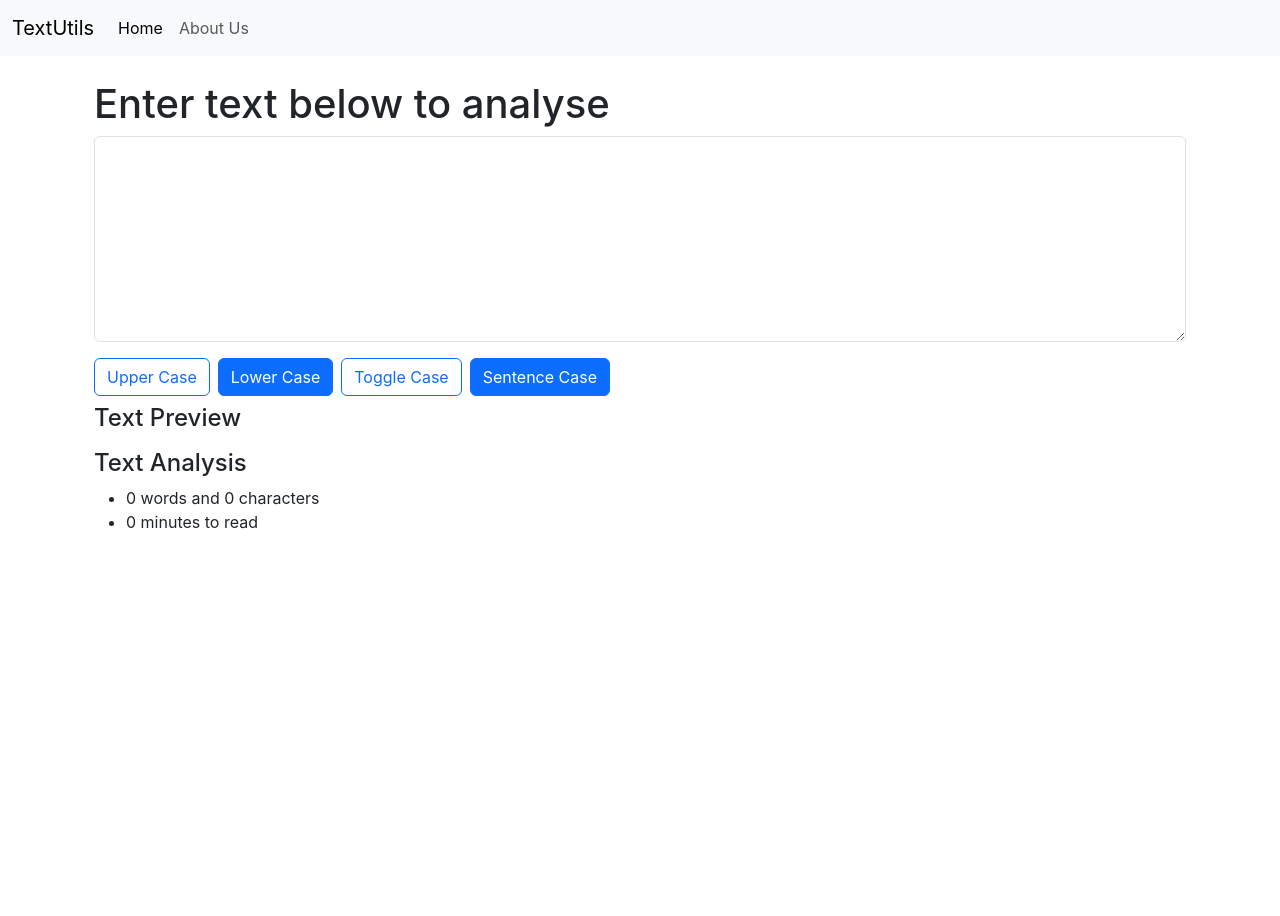
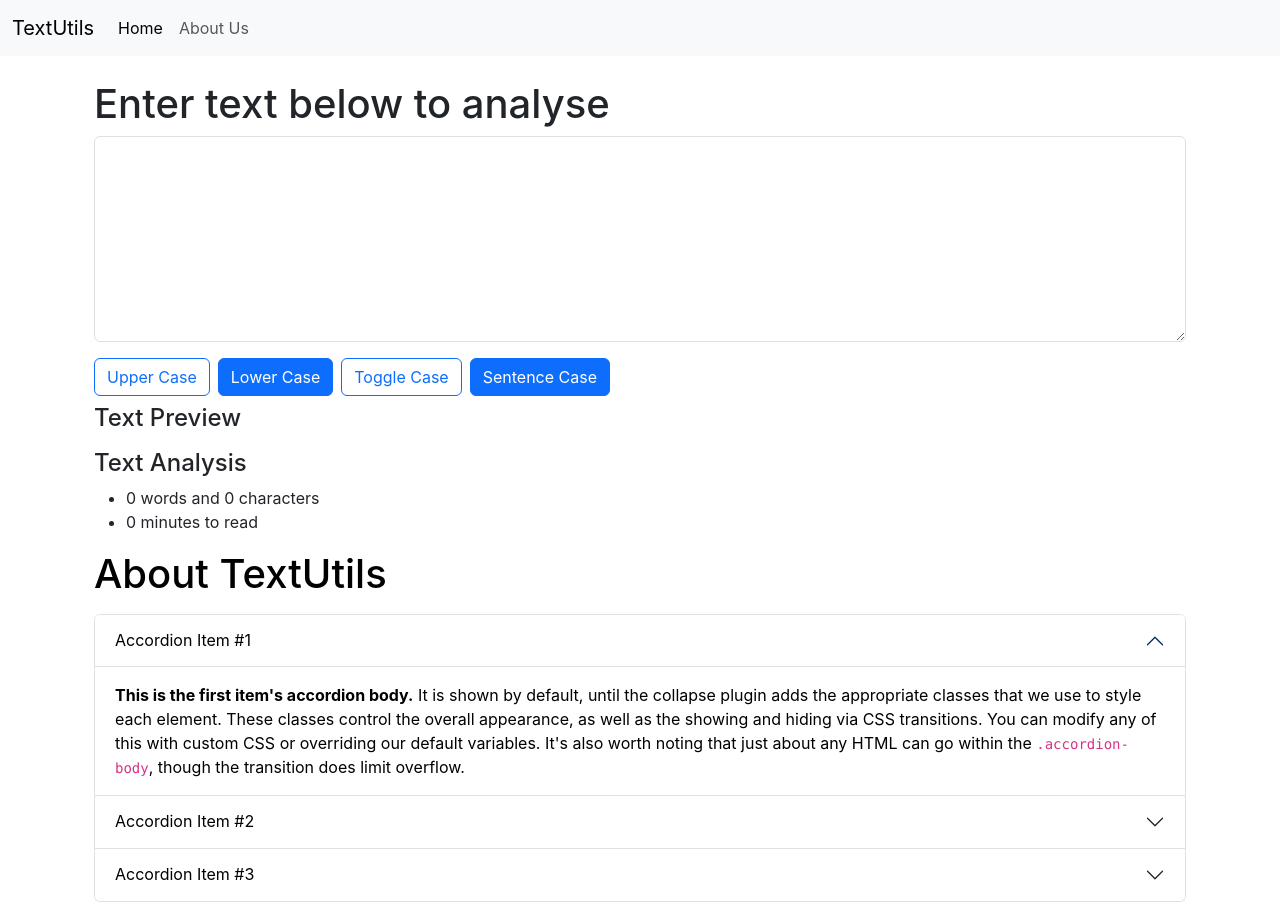
Before and after one commit to anniechakraborty/textutils, a React (Create React App) app: page / in a window 1280 px wide. Shown: the top 916 px of the page. Before the commit the page ends 800 px from the top, so only its background shows below. Built offline with nearby package versions, Linux system fonts and the light colour scheme.

Commit message:
created about component with light mode and dark mode toggle using state variables.

```diff
--- a/src/App.js
+++ b/src/App.js
@@ -1,4 +1,5 @@
 import './App.css';
+import About from './components/About';
 import NavBar from './components/NavBar';
 import TextForm from './components/TextForm';
 
@@ -8,6 +9,7 @@
       <NavBar title={"TextUtils"} aboutText="About Us"/>
       <div className="container my-4">
         <TextForm heading="Enter text below to analyse" />
+        <About/>
       </div>
     </>
   );
--- /dev/null
+++ b/src/components/About.js
@@ -0,0 +1,71 @@
+import React, { useState } from 'react'
+
+export default function About() {
+    const [myStyle, setMyStyle] = useState({
+        color : 'black',
+        backgroundColor : 'white'
+    });
+    const [btnText, setBtnText] = useState("Enable Dark Mode");
+
+    const toggleStyles = () => {
+        if(myStyle.color === 'black') {
+            setMyStyle({
+                color : 'white',
+                backgroundColor : 'black'
+            })
+            setBtnText("Enable Light Mode");
+        }
+        else{
+            setMyStyle({
+                color : 'black',
+                backgroundColor : 'white'
+            })
+            setBtnText("Enable Dark Mode");
+        }
+    }
+
+    return (
+        <div className='container' style={myStyle}>
+            <h1 className='my-3'>About TextUtils</h1>
+            <div className="accordion" id="accordionExample" style={myStyle}>
+                <div className="accordion-item">
+                    <h2 className="accordion-header">
+                    <button className="accordion-button" type="button" data-bs-toggle="collapse" data-bs-target="#collapseOne" aria-expanded="true" aria-controls="collapseOne" style={myStyle}>
+                        Accordion Item #1
+                    </button>
+                    </h2>
+                    <div id="collapseOne" className="accordion-collapse collapse show" data-bs-parent="#accordionExample">
+                    <div className="accordion-body" style={myStyle}>
+                        <strong>This is the first item's accordion body.</strong> It is shown by default, until the collapse plugin adds the appropriate classes that we use to style each element. These classes control the overall appearance, as well as the showing and hiding via CSS transitions. You can modify any of this with custom CSS or overriding our default variables. It's also worth noting that just about any HTML can go within the <code>.accordion-body</code>, though the transition does limit overflow.
+                    </div>
+                    </div>
+                </div>
+                <div className="accordion-item">
+                    <h2 className="accordion-header">
+                    <button className="accordion-button collapsed" type="button" data-bs-toggle="collapse" data-bs-target="#collapseTwo" aria-expanded="false" aria-controls="collapseTwo" style={myStyle}>
+                        Accordion Item #2
+                    </button>
+                    </h2>
+                    <div id="collapseTwo" className="accordion-collapse collapse" data-bs-parent="#accordionExample">
+                    <div className="accordion-body" style={myStyle}>
+                        <strong>This is the second item's accordion body.</strong> It is hidden by default, until the collapse plugin adds the appropriate classes that we use to style each element. These classes control the overall appearance, as well as the showing and hiding via CSS transitions. You can modify any of this with custom CSS or overriding our default variables. It's also worth noting that just about any HTML can go within the <code>.accordion-body</code>, though the transition does limit overflow.
+                    </div>
+                    </div>
+                </div>
+                <div className="accordion-item">
+                    <h2 className="accordion-header">
+                    <button className="accordion-button collapsed" type="button" data-bs-toggle="collapse" data-bs-target="#collapseThree" aria-expanded="false" aria-controls="collapseThree" style={myStyle}>
+                        Accordion Item #3
+                    </button>
+                    </h2>
+                    <div id="collapseThree" className="accordion-collapse collapse" data-bs-parent="#accordionExample">
+                    <div className="accordion-body" style={myStyle}>
+                        <strong>This is the third item's accordion body.</strong> It is hidden by default, until the collapse plugin adds the appropriate classes that we use to style each element. These classes control the overall appearance, as well as the showing and hiding via CSS transitions. You can modify any of this with custom CSS or overriding our default variables. It's also worth noting that just about any HTML can go within the <code>.accordion-body</code>, though the transition does limit overflow.
+                    </div>
+                    </div>
+                </div>
+            </div>
+            <button type='button' className='btn btn-outline-danger my-3' onClick={toggleStyles}>{btnText}</button>
+        </div>
+    )
+}
```
